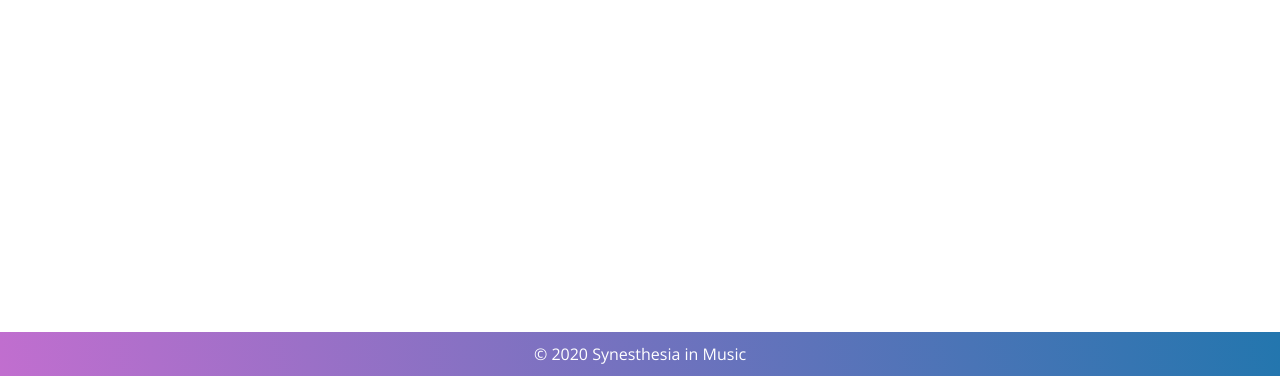
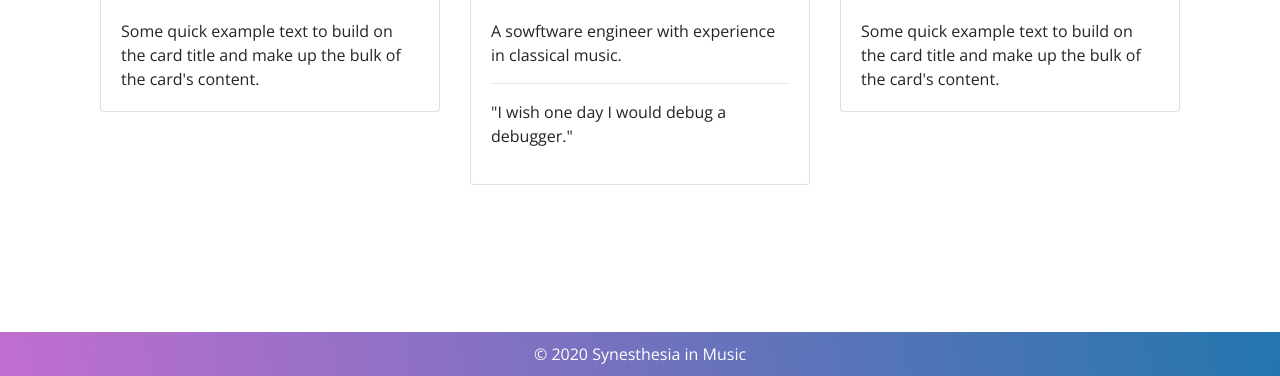
Before and after one commit to LiaTsernant/synesthesia, a Django app: page /about/ in a window 1280 px wide. Shown: the part 424-800 px from the top of the page. Run offline with Django 3.2, Linux system fonts and the light colour scheme; some libraries are stand-ins or nearby versions.

Commit message:
Add about

```diff
--- a/synesthesia/main_app/templates/about.html
+++ b/synesthesia/main_app/templates/about.html
@@ -1,15 +1,37 @@
 {% extends 'base.html' %}
+{% load static %}
+
 {% block content %}
-    <h1>About the project</h1>
-    <hr>
-    <p>
-    Here you can listen all 7 main notes and associate them with a color and art.
-    <br>
-    <br>
-    Here you also can add your own art to the gallery and associate it with a note.
-    <br>
-    If you want to read about synesthesia on the home page click -><span><a href="/">here</a></span>
-    <br>
-    <h5>Have fun!<h5>
-    </p>
+
+<h1>About</h1>
+<div class="container mt-5">
+    <div class="row">
+        <div class="col-6 col-md-4">
+            <div class="card" id="name">
+              <img src="https://cdn.pixabay.com/photo/2015/11/15/22/09/cat-1044914_960_720.jpg" class="card-img-top" alt="...">
+              <div class="card-body">
+                <p class="card-text">Some quick example text to build on the card title and make up the bulk of the card's content.</p>
+              </div>
+            </div>
+        </div>
+        <div class="col-6 col-md-4">
+            <div class="card" id="name">
+              <img src="{% static "images/lia.jpg"%}" class="card-img-top" alt="...">
+              <div class="card-body">
+                <p class="card-text"> A sowftware engineer with experience in classical music. <hr>
+                "I wish one day I would debug a debugger."</p>
+            </div>
+            </div>
+        </div>
+        <div class="col-6 col-md-4">
+            <div class="card" id="name">
+              <img src="https://cdn.pixabay.com/photo/2015/11/15/22/09/cat-1044914_960_720.jpg" class="card-img-top" alt="...">
+              <div class="card-body">
+                <p class="card-text">Some quick example text to build on the card title and make up the bulk of the card's content.</p>
+              </div>
+            </div>
+        </div>
+    </div>
+</div>
+
 {% endblock  %}
```
